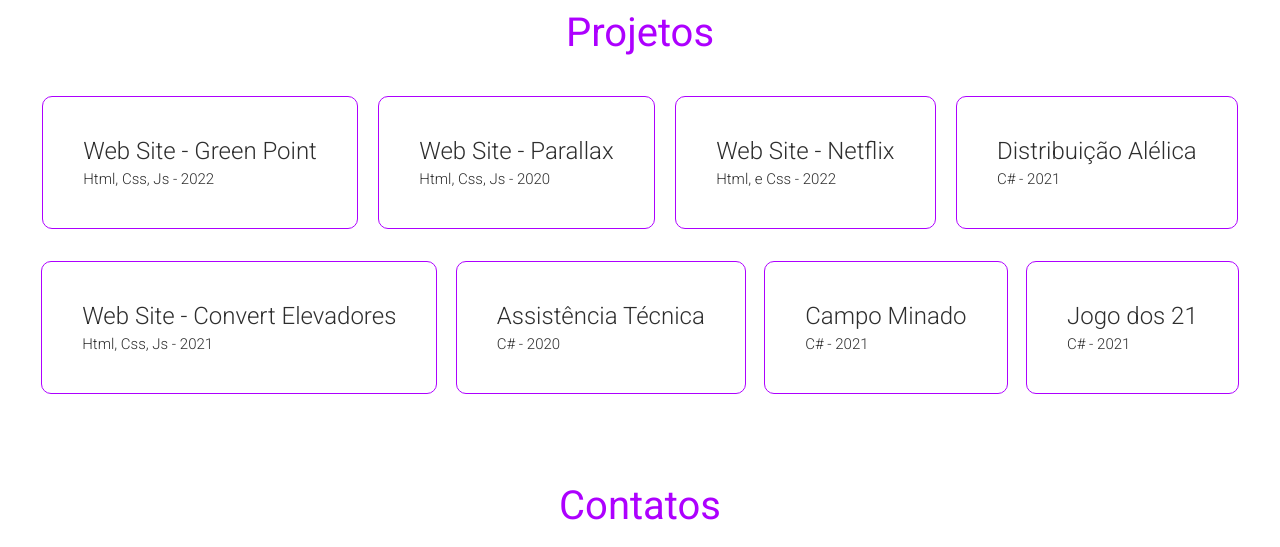
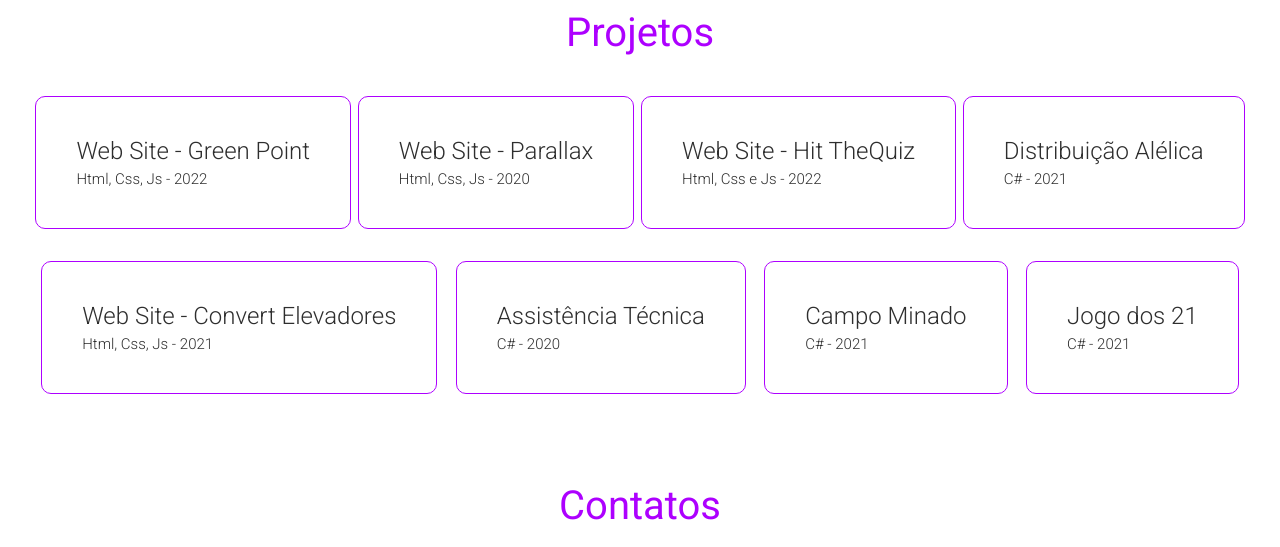
Before and after one commit to nicollasisaac/nicollas-isaac, a plain HTML site: page index.html in a window 1280 px wide. Shown: the part 1820-2367 px from the top of the page. Drawn offline with nearby package versions, Linux system fonts and the light colour scheme.

Commit message:
att portfolio

```diff
--- a/index.html
+++ b/index.html
@@ -115,11 +115,11 @@
                     <p>Html, Css, Js - 2020</p>
                 </div>
             </a>
-            <a href="https://clone-netflix-nicollas-isaac.netlify.app">
+            <a href="https://hit-thequiz.netlify.app">
                 <div class="box-project" data-aos="fade-up"
                 data-aos-anchor-placement="bottom-bottom">
-                    <h2>Web Site - Netflix</h2>
-                    <p>Html, e Css - 2022</p>
+                    <h2>Web Site - Hit TheQuiz</h2>
+                    <p>Html, Css e Js - 2022</p>
                 </div>
             </a>
             <a href="https://github.com/nicollasisaac/DistribuicaoAlelica">
```
